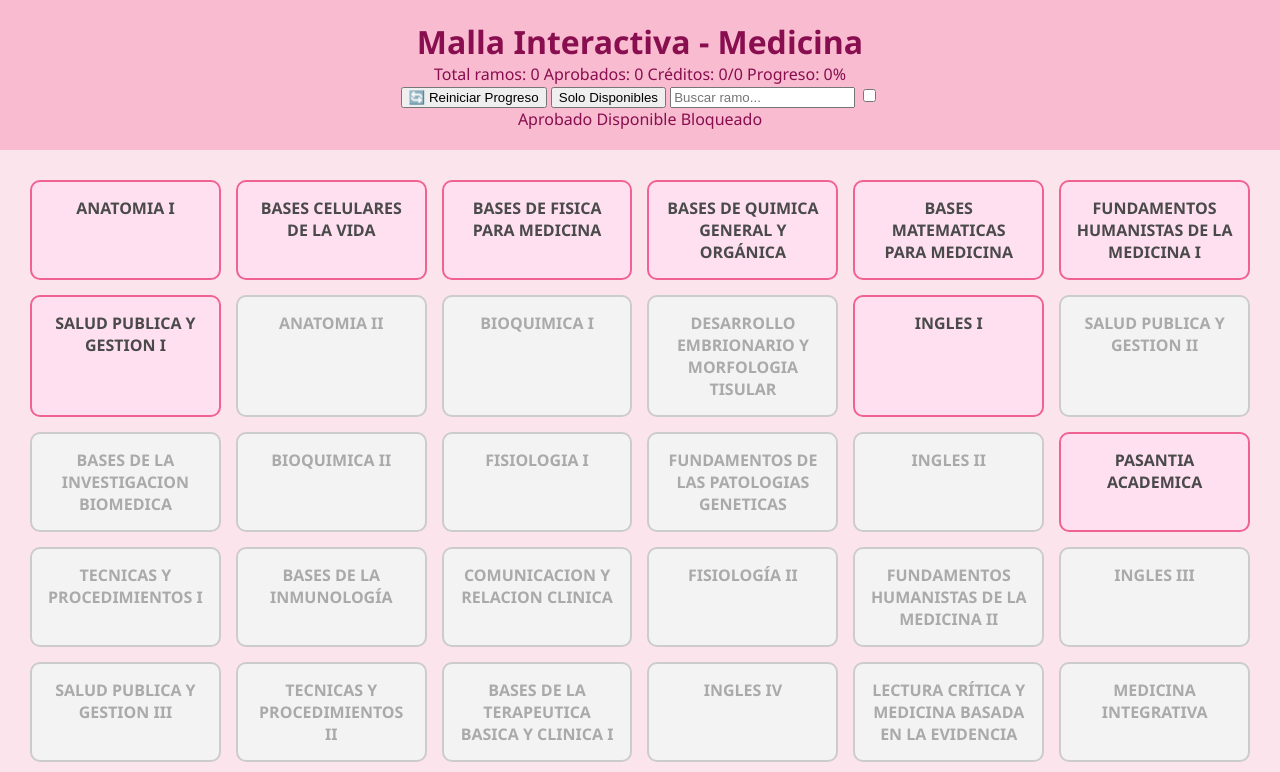
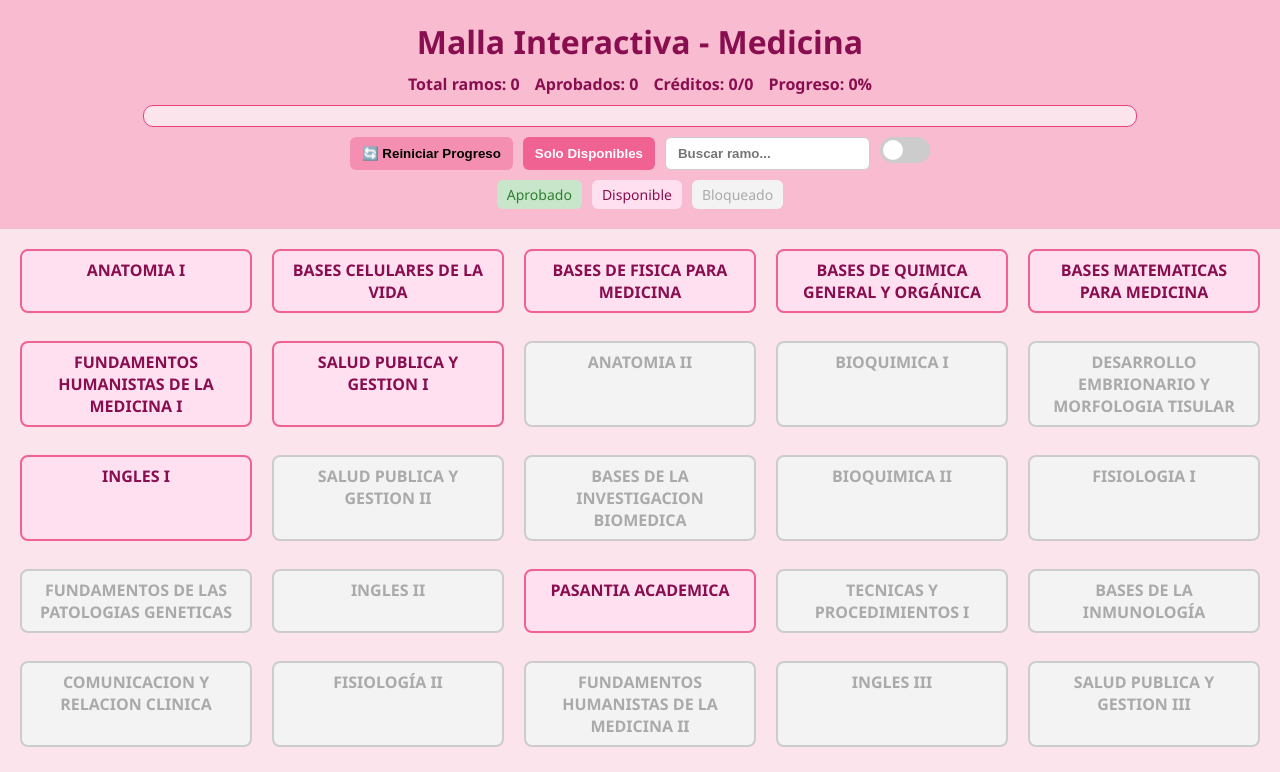
Before and after one commit to ignaciomdlp/malla-medicina-umag, a plain HTML site: page index.html in a window 1280 px wide. Shown: the top 772 px of the page. Drawn offline with Linux system fonts and the light colour scheme.

Commit message:
Update style.css

```diff
--- a/style.css
+++ b/style.css
@@ -1,15 +1,15 @@
-/* Estilo general */
+/* ===== Estilos base ===== */
 body {
   font-family: 'Segoe UI', sans-serif;
-  background-color: #fce4ec; /* rosado pastel */
+  background-color: #fce4ec;
+  color: #4a4a4a;
   margin: 0;
   padding: 0;
-  color: #4a4a4a;
+  transition: background-color 0.3s, color 0.3s;
 }
 
-/* Header */
 header {
-  background-color: #f8bbd0; /* rosa más fuerte */
+  background-color: #f8bbd0;
   padding: 20px;
   text-align: center;
   color: #880e4f;
@@ -19,69 +19,148 @@ h1 {
   margin: 0;
 }
 
-/* Barra de progreso */
-#progreso-container {
-  margin-top: 10px;
+/* ===== Stats ===== */
+.stats {
   display: flex;
   justify-content: center;
-  align-items: center;
-  gap: 10px;
+  gap: 15px;
+  margin-top: 10px;
+  font-weight: bold;
 }
 
-#barra {
+/* ===== Barra de progreso ===== */
+#barra-progreso {
   background-color: #fce4ec;
-  border: 1px solid #d81b60;
-  width: 200px;
+  border: 1px solid #ec407a;
+  width: 80%;
+  margin: 10px auto;
   height: 20px;
   border-radius: 10px;
   overflow: hidden;
 }
 
-#barra-avance {
+#avance {
+  background-color: #d81b60;
   height: 100%;
   width: 0%;
-  background-color: #d81b60;
-  transition: width 0.3s ease-in-out;
+  transition: width 0.3s ease;
 }
 
-#porcentaje {
+/* ===== Controles ===== */
+.controles {
+  margin: 10px auto;
+  display: flex;
+  gap: 10px;
+  justify-content: center;
+  flex-wrap: wrap;
+}
+
+.controles button,
+.controles input {
+  padding: 8px 12px;
+  border-radius: 6px;
+  border: none;
+  font-weight: bold;
+  cursor: pointer;
+}
+
+#reiniciar {
+  background-color: #f48fb1;
+}
+
+#solo-disponibles {
+  background-color: #f06292;
+  color: white;
+}
+
+#buscador {
+  border: 1px solid #ccc;
+}
+
+/* ===== Switch modo oscuro ===== */
+.switch {
+  position: relative;
+  display: inline-block;
+  width: 50px;
+  height: 26px;
+}
+.switch input {
+  opacity: 0;
+  width: 0;
+  height: 0;
+}
+.slider {
+  position: absolute;
+  cursor: pointer;
+  top: 0; left: 0; right: 0; bottom: 0;
+  background-color: #ccc;
+  transition: 0.4s;
+  border-radius: 26px;
+}
+.slider:before {
+  position: absolute;
+  content: "";
+  height: 20px; width: 20px;
+  left: 3px; bottom: 3px;
+  background-color: white;
+  transition: 0.4s;
+  border-radius: 50%;
+}
+input:checked + .slider {
+  background-color: #d81b60;
+}
+input:checked + .slider:before {
+  transform: translateX(24px);
+}
+
+/* ===== Leyenda ===== */
+#leyenda {
+  display: flex;
+  justify-content: center;
+  gap: 10px;
+  margin-top: 10px;
+}
+.leyenda {
+  padding: 5px 10px;
+  border-radius: 6px;
+  font-size: 14px;
+}
+.aprobado { background-color: #c8e6c9; color: #2e7d32; }
+.disponible { background-color: #ffe0f0; color: #880e4f; }
+.bloqueado { background-color: #f3f3f3; color: #aaa; }
+
+/* ===== Malla ===== */
+#malla {
+  display: grid;
+  grid-template-columns: repeat(auto-fit, minmax(220px, 1fr));
+  gap: 20px;
+  padding: 20px;
+}
+.semestre {
+  background-color: #f8bbd0;
+  border-radius: 10px;
+  padding: 15px;
+}
+.semestre h2 {
+  text-align: center;
+  margin-bottom: 10px;
+  color: #880e4f;
+}
+.ramo {
+  background-color: #ffe0f0;
+  border: 2px solid #f06292;
+  border-radius: 8px;
+  padding: 8px;
+  margin-bottom: 8px;
+  cursor: pointer;
+  text-align: center;
   font-weight: bold;
 }
-
-/* Malla de ramos */
-#malla {
-  display: grid;
-  grid-template-columns: repeat(auto-fill, minmax(180px, 1fr));
-  gap: 15px;
-  padding: 30px;
-}
-
-/* Botones de ramos */
-.ramo {
-  background-color: #f8bbd0;
-  border: 2px solid #ec407a;
-  border-radius: 10px;
-  padding: 15px;
-  cursor: pointer;
-  text-align: center;
-  transition: background-color 0.2s ease;
-  font-weight: 600;
-}
-
-/* Estado: Aprobado */
 .ramo.aprobado {
   background-color: #c8e6c9;
   border-color: #388e3c;
   color: #2e7d32;
 }
-
-/* Estado: Disponible */
-.ramo.disponible {
-  background-color: #ffe0f0;
-  border-color: #f06292;
-}
-
-/* Estado: Bloqueado */
 .ramo.bloqueado {
   background-color: #f3f3f3;
   border-color: #ccc;
@@ -89,11 +168,36 @@ h1 {
   cursor: not-allowed;
 }
 
-/* Footer */
-footer {
-  background-color: #f8bbd0;
-  padding: 15px;
-  text-align: center;
-  font-size: 14px;
-  color: #880e4f;
+/* ===== Modo oscuro ===== */
+body.dark {
+  background-color: #1c1c1c;
+  color: white;
 }
+body.dark header {
+  background-color: #333;
+  color: #fff;
+}
+body.dark #barra-progreso {
+  background-color: #444;
+  border-color: #666;
+}
+body.dark #avance {
+  background-color: #ff80ab;
+}
+body.dark .semestre {
+  background-color: #333;
+}
+body.dark .ramo {
+  background-color: #555;
+  border-color: #888;
+}
+body.dark .ramo.aprobado {
+  background-color: #388e3c;
+  border-color: #2e7d32;
+  color: #fff;
+}
+body.dark .ramo.bloqueado {
+  background-color: #444;
+  border-color: #666;
+  color: #999;
+}
```
